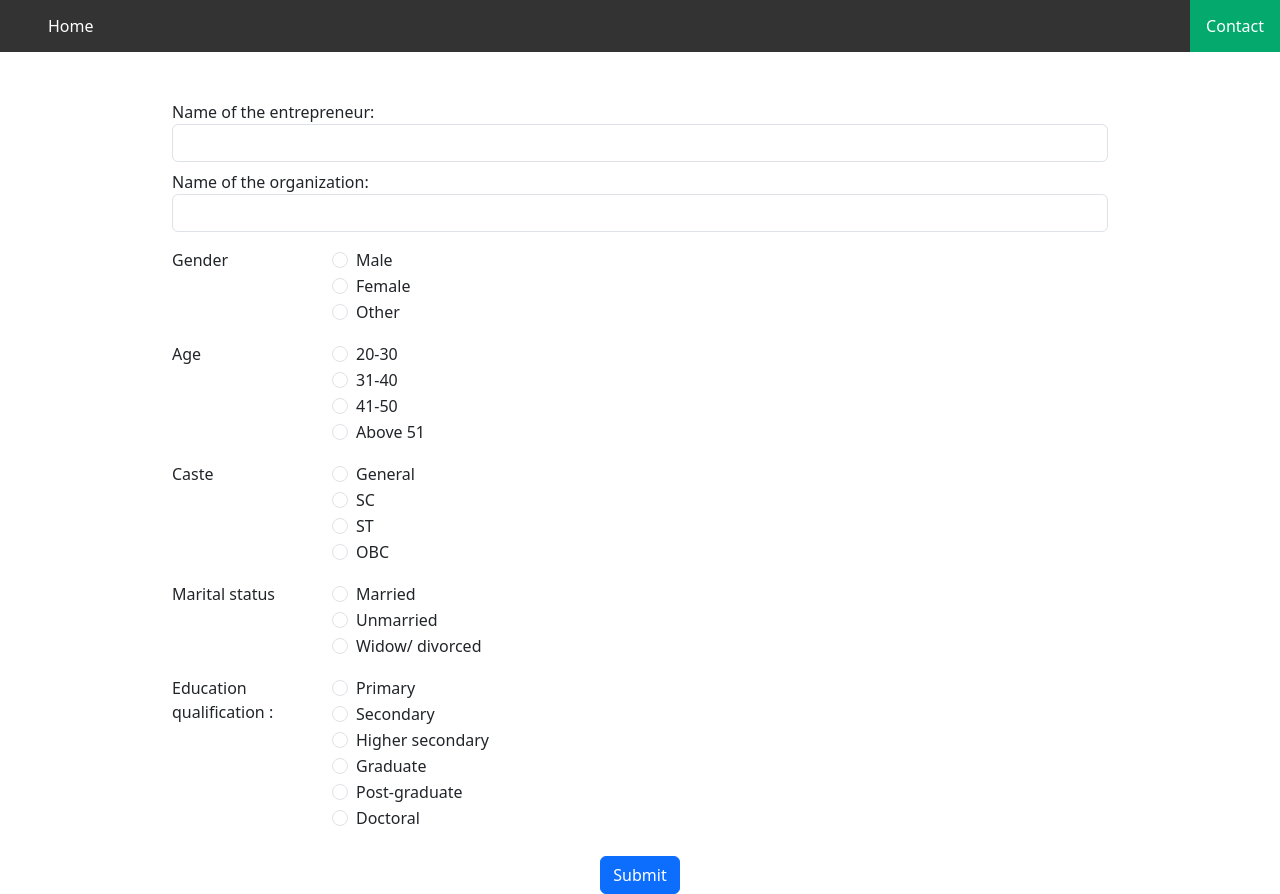
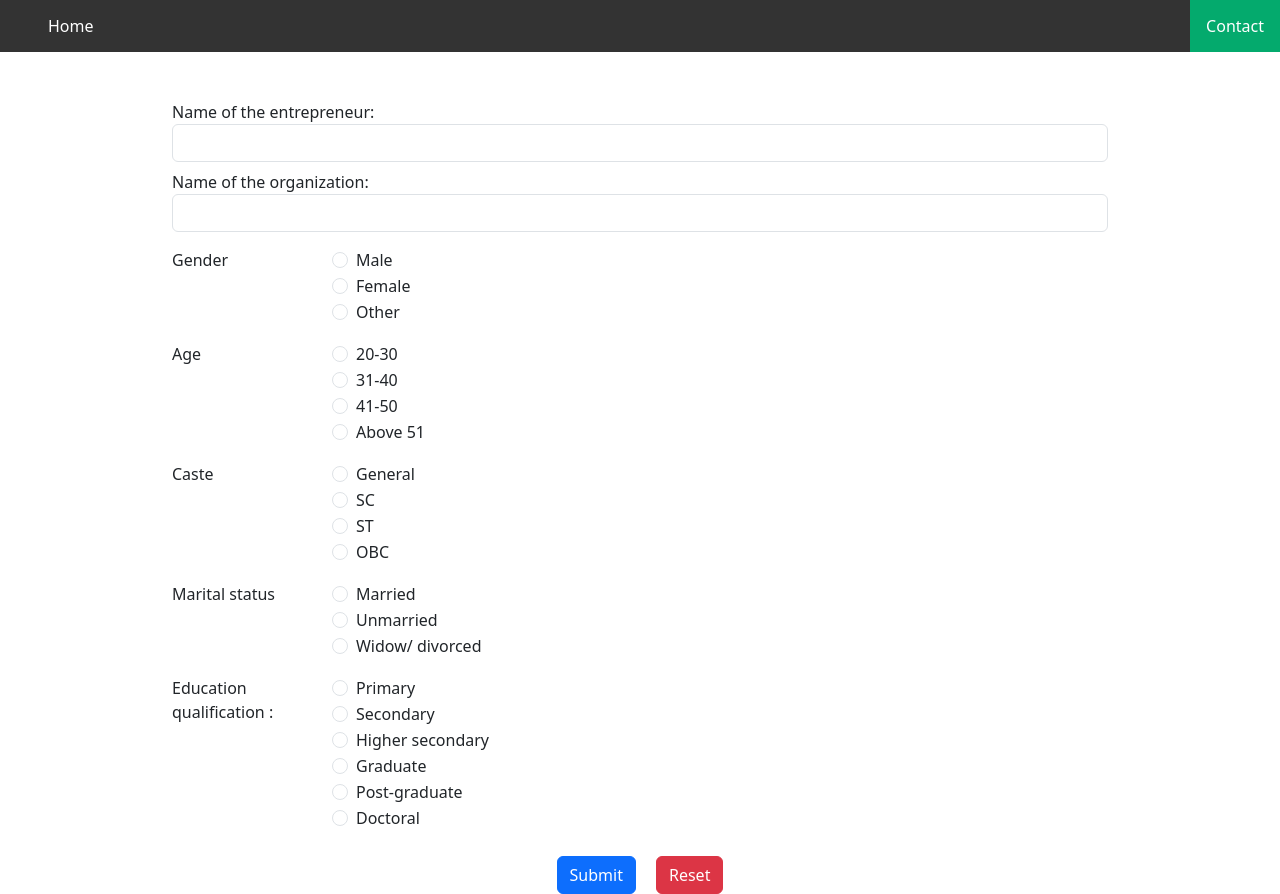
Before and after one commit to kapilpagani/notes-app, a React (Create React App) app: page / in a window 1280 px wide. Built offline with nearby package versions, Linux system fonts and the light colour scheme.

Commit message:
Added Reset button

```diff
--- a/src/App2.jsx
+++ b/src/App2.jsx
@@ -251,12 +251,31 @@ export default function App2() {
 
 
   {/* <button  className="btn btn-primary" onSubmit={(e) =>onSubmitForm(e)}>Save</button> */}
-  <div class="text-center">
-  <input type="submit" value="Submit"  className='btn btn-primary mt-4' />
-</div>
+
 
 
 </form>
+
+<div className="text-center">
+  <button  value="Submit"  className='btn btn-primary mt-4 ' style={{marginRight: '20px'}} onClick={(e) => onSubmitForm(e)}>Submit</button>
+  <button  value="Reset"  className='btn btn-danger mt-4 ' onClick={() => setAnswers({
+        question1: '',
+        question2: '',
+        question3: '',
+        question4: '',
+        question5: '',
+        question6: '',
+        question7: '',
+        question8: '',
+        question9: '',
+        question10: '',
+        question11: '',
+        question12: '',
+        question13: '',
+        question14: '',
+        question15: '',
+    })}>Reset</button>
+</div>
 </>
 
 
```
